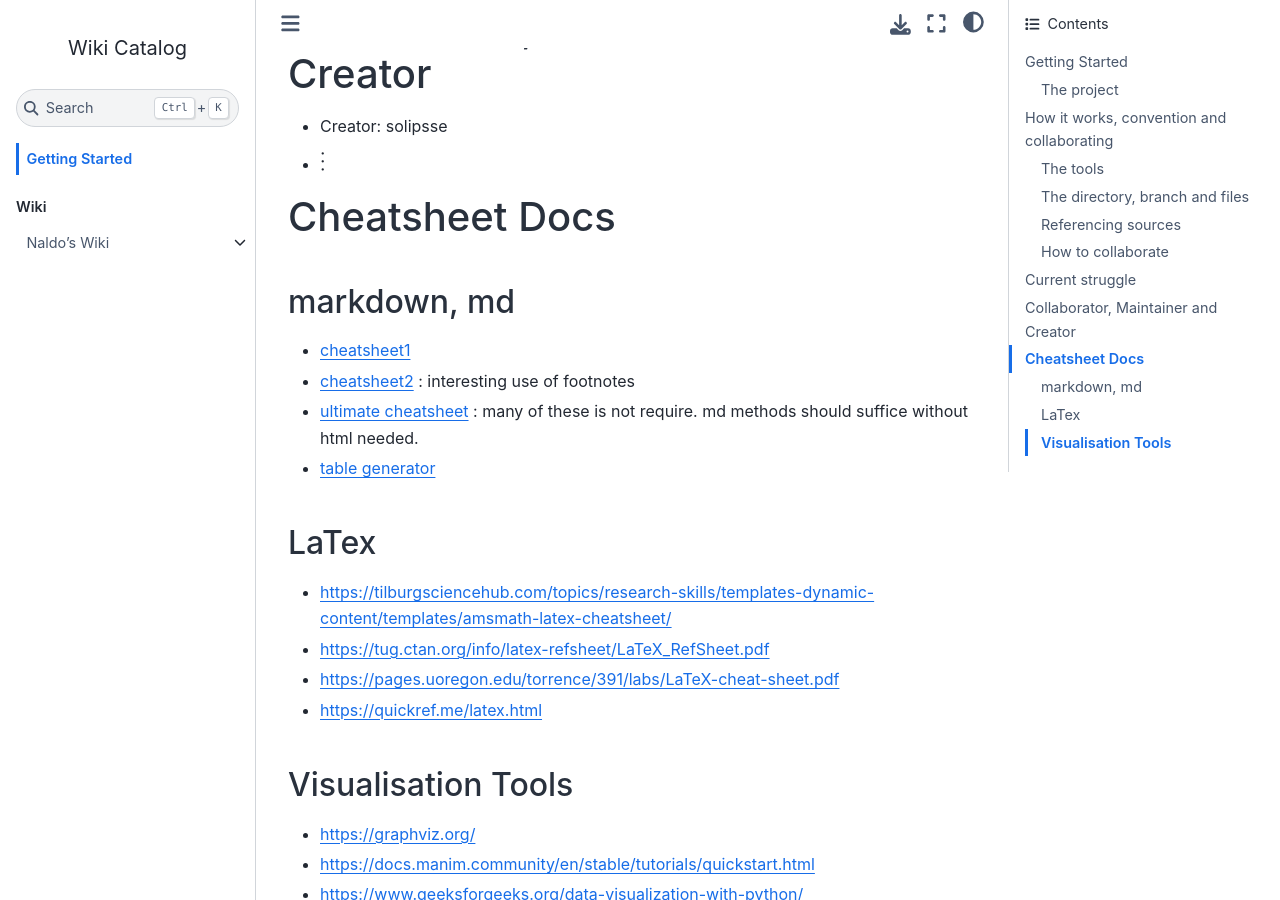
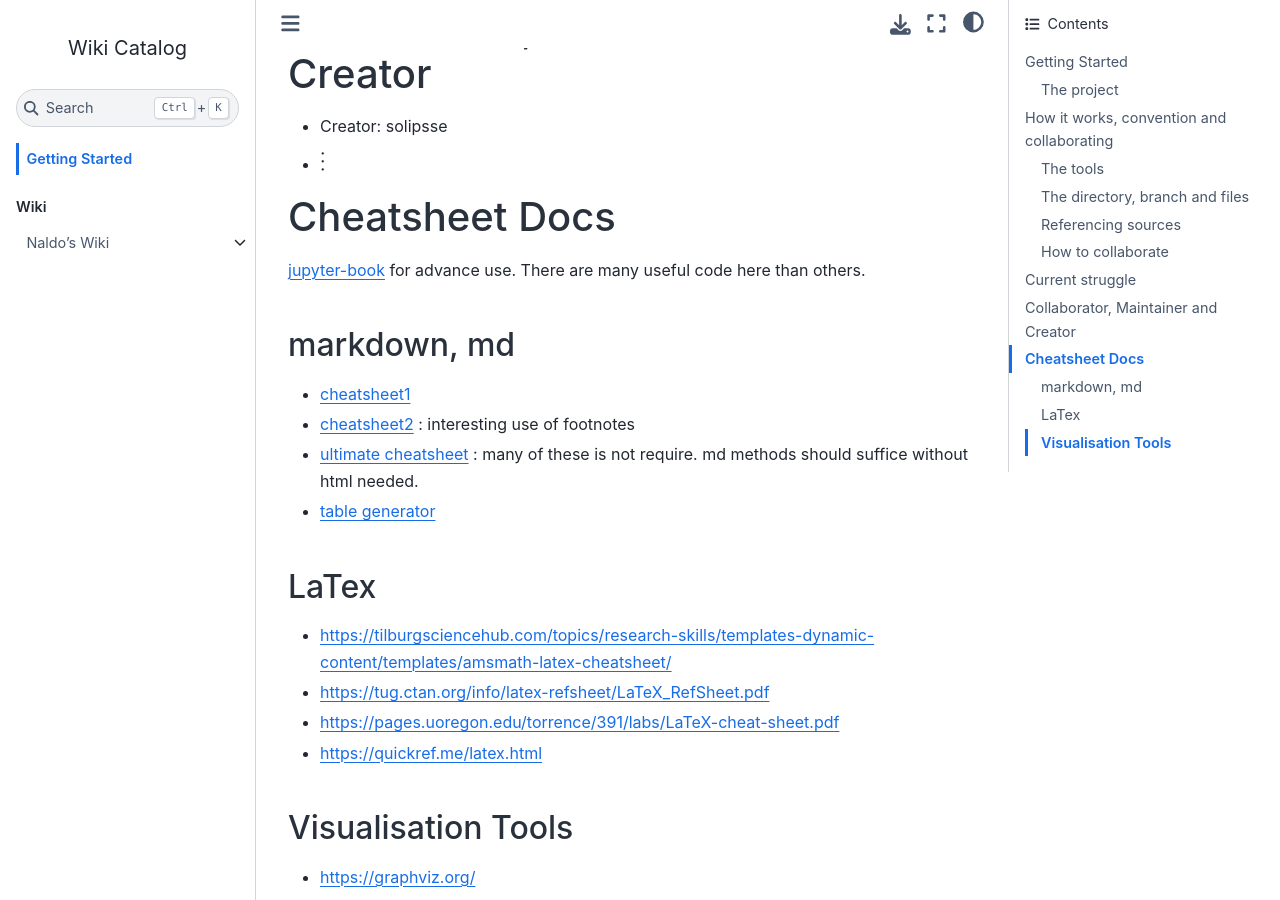
Before and after one commit to solipsse/Wiki1, a Jupyter Book: the page built from content/index.md, in a window 1280 px wide and 900 px high, scrolled down 3333 px. Built offline with Jupyter Book 1.0.4 settings and Sphinx 7.4.7 and the Sphinx Book theme 1.1.4, drawn with Linux system fonts in a browser that asks for light colours.

Commit message:
Update index.md

```diff
--- a/content/index.md
+++ b/content/index.md
@@ -86,6 +86,8 @@ This is a wish list and a list of problems I encounter in hope that I will see a
 
 # Cheatsheet Docs
 
+[jupyter-book](https://jupyterbook.org/en/stable/file-types/index.html) for advance use. There are many useful code here than others.
+
 ## markdown, md
 
   - [cheatsheet1](https://www.markdownguide.org/cheat-sheet/)
```
